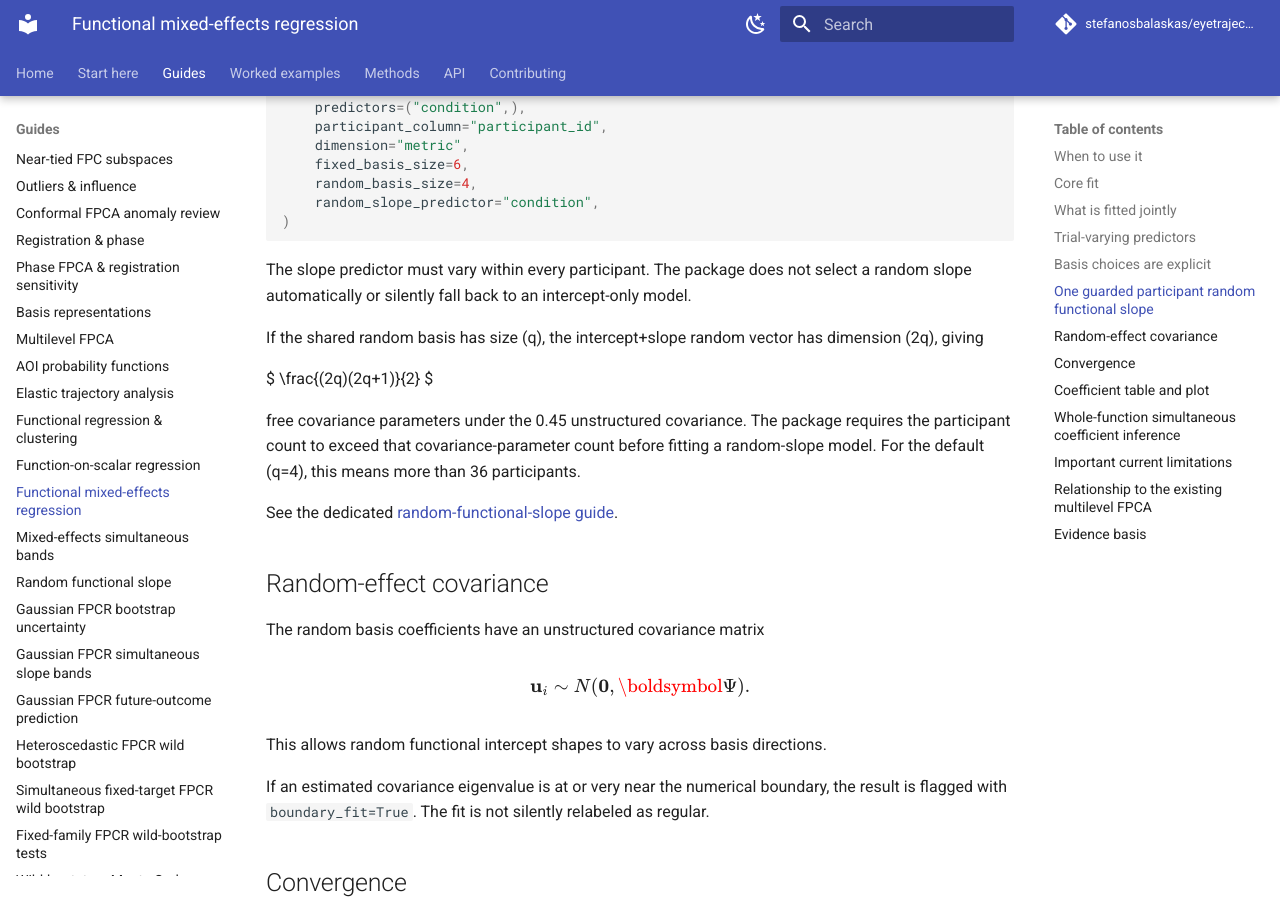
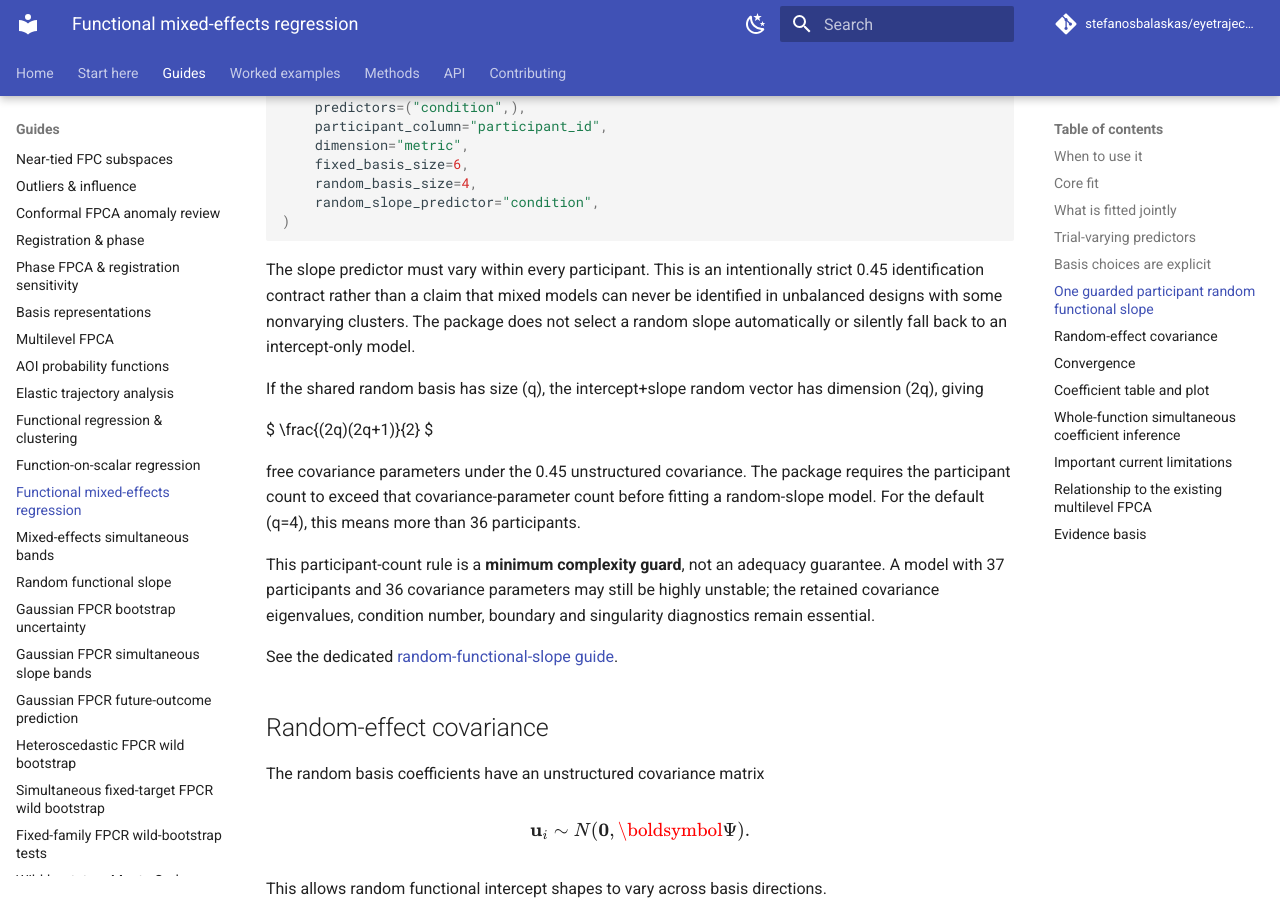
Before and after one commit to stefanosbalaskas/eyetrajectoriespy, an MkDocs documentation site: the page built from docs/guides/functional-mixed-effects.md, in a window 1280 px wide and 900 px high, scrolled down 2701 px. Built offline with MkDocs 1.6.1 and Material for MkDocs 9.7.7, drawn with Linux system fonts in a browser that asks for light colours; comment, search, counter and statistics services are not loaded.

Commit message:
Clarify random-slope complexity and identifiability guards

```diff
--- a/docs/guides/functional-mixed-effects.md
+++ b/docs/guides/functional-mixed-effects.md
@@ -140,9 +140,11 @@ fit = fit_functional_mixed_effects_regression(
 )
 ~~~
 
-The slope predictor must vary within every participant. The package does not
-select a random slope automatically or silently fall back to an intercept-only
-model.
+The slope predictor must vary within every participant. This is an intentionally
+strict 0.45 identification contract rather than a claim that mixed models can
+never be identified in unbalanced designs with some nonvarying clusters. The
+package does not select a random slope automatically or silently fall back to an
+intercept-only model.
 
 If the shared random basis has size (q), the intercept+slope random vector has
 dimension (2q), giving
@@ -155,6 +157,11 @@ free covariance parameters under the 0.45 unstructured covariance. The package
 requires the participant count to exceed that covariance-parameter count before
 fitting a random-slope model. For the default (q=4), this means more than 36
 participants.
+
+This participant-count rule is a **minimum complexity guard**, not an adequacy
+guarantee. A model with 37 participants and 36 covariance parameters may still
+be highly unstable; the retained covariance eigenvalues, condition number,
+boundary and singularity diagnostics remain essential.
 
 See the dedicated
 [random-functional-slope guide](../methods/functional-mixed-effects-random-slope.md).
```
